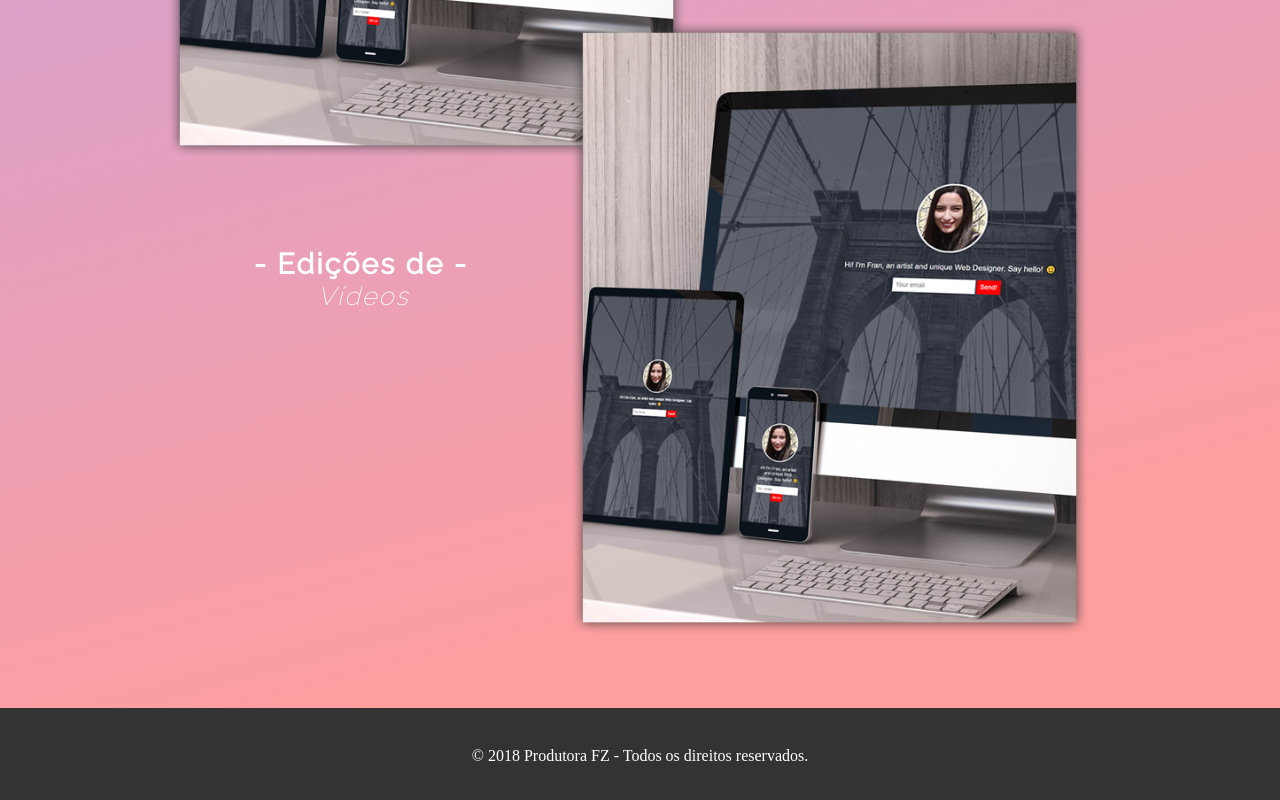
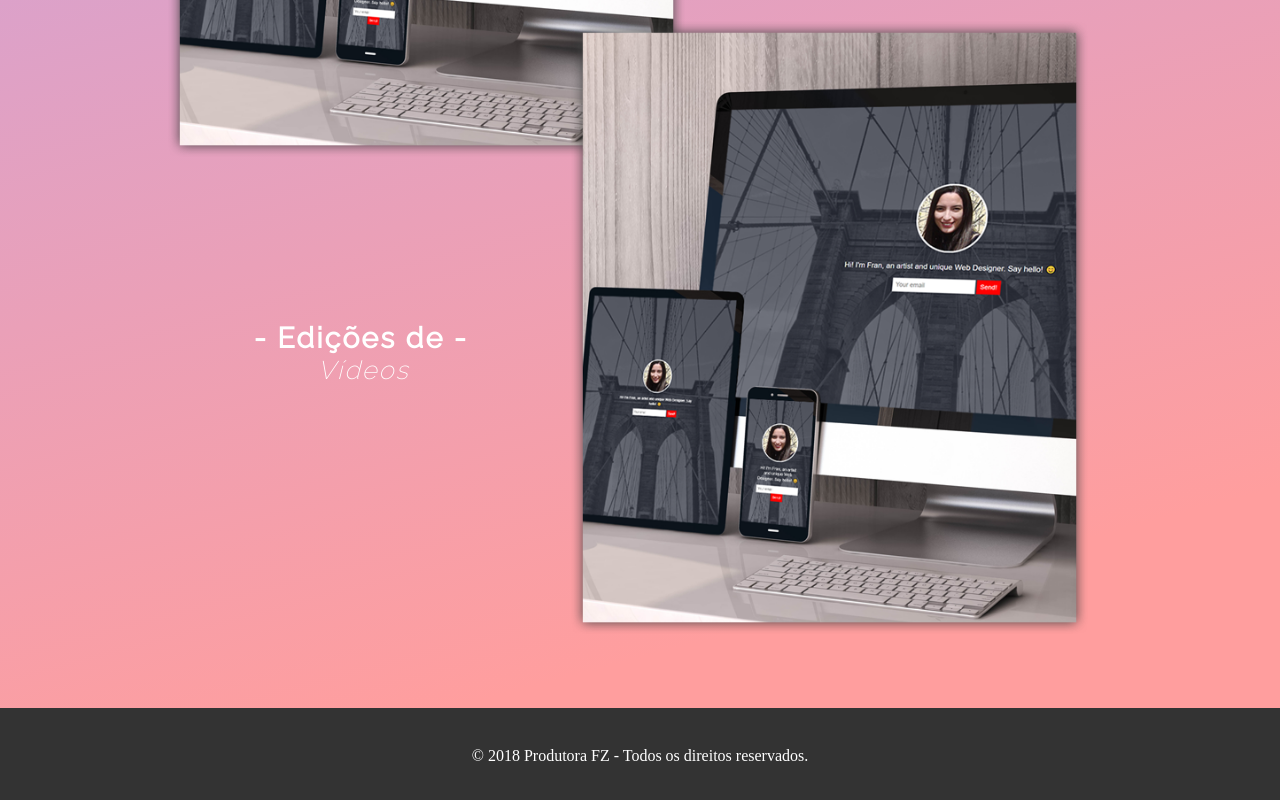
Before and after one commit to franzitaz/website-fz, a plain HTML site: page index.html in a window 1280 px wide. Shown: the part 1760-2560 px from the top of the page. Drawn offline with nearby package versions, Linux system fonts and the light colour scheme; a web font is replaced by a local one.

Commit message:
index.css

```diff
--- a/index.css
+++ b/index.css
@@ -274,7 +274,6 @@ abbr, address, article, aside, audio, b, blockquote, body, canvas, caption, cite
 
 	.content3 {
 		margin-left: 20% !important;
-		margin-top: -2% !important;
 	}
 
 }
```
